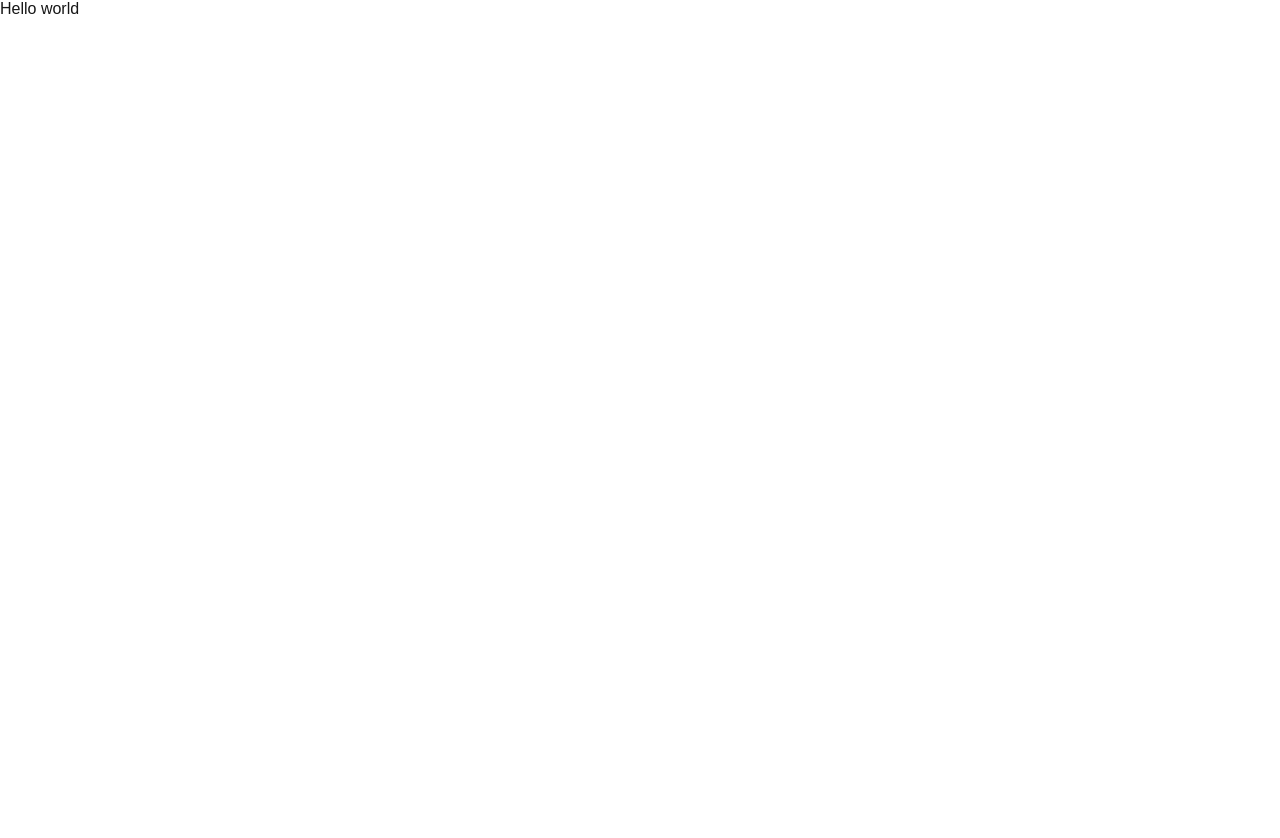
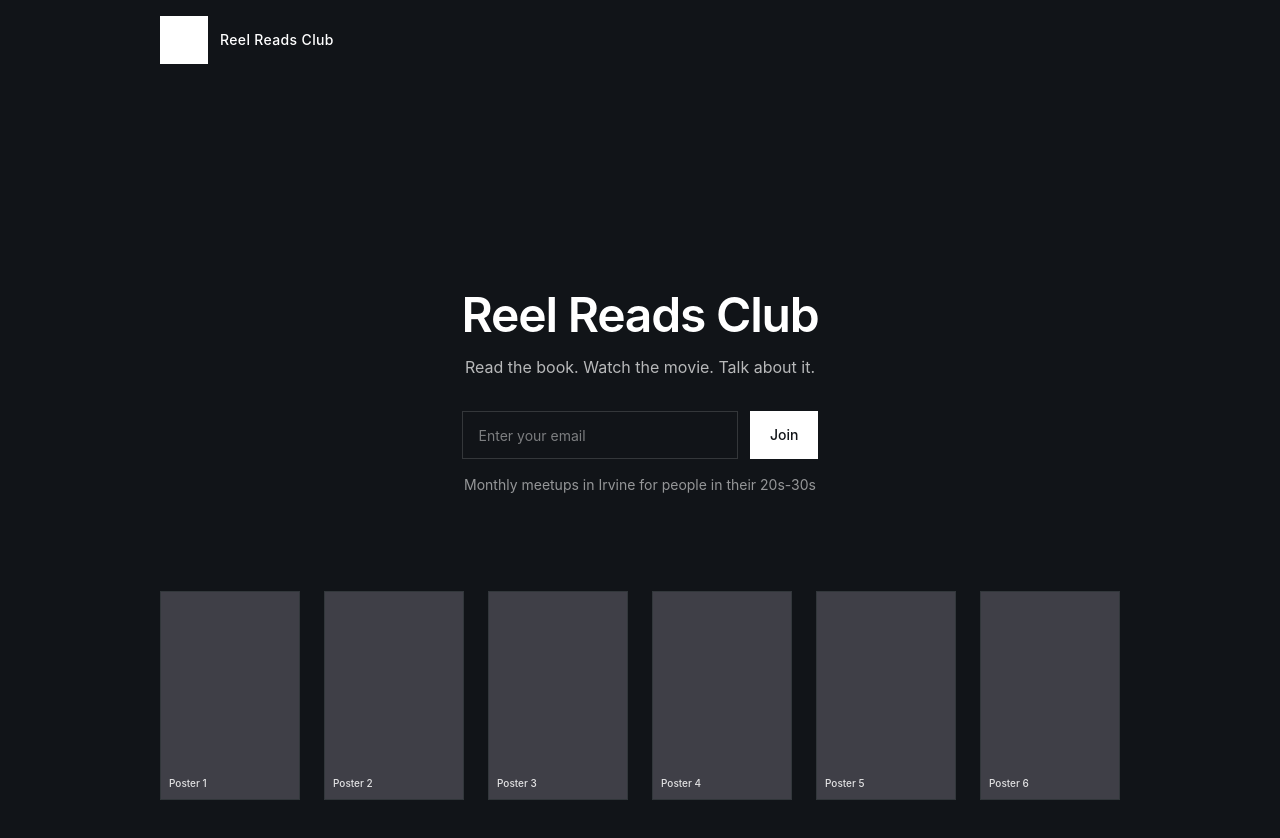
Before and after one commit to ace-lowder/reel-reads, a Next.js app: page / in a window 1280 px wide. Before the commit the page ends 800 px from the top, so only its background shows below. Built offline with nearby package versions, Linux system fonts and the light colour scheme.

Commit message:
feat(frontend): create layout template

```diff
--- a/app/globals.css
+++ b/app/globals.css
@@ -1,14 +1,4 @@
-:root {
-  --background: #ffffff;
-  --foreground: #171717;
-}
-
-@media (prefers-color-scheme: dark) {
-  :root {
-    --background: #0a0a0a;
-    --foreground: #ededed;
-  }
-}
+@import "tailwindcss";
 
 html {
   height: 100%;
@@ -22,28 +12,13 @@ body {
 
 body {
   min-height: 100%;
-  display: flex;
-  flex-direction: column;
-  color: var(--foreground);
-  background: var(--background);
-  font-family: Arial, Helvetica, sans-serif;
-  -webkit-font-smoothing: antialiased;
-  -moz-osx-font-smoothing: grayscale;
 }
 
 * {
   box-sizing: border-box;
-  padding: 0;
-  margin: 0;
 }
 
 a {
   color: inherit;
   text-decoration: none;
 }
-
-@media (prefers-color-scheme: dark) {
-  html {
-    color-scheme: dark;
-  }
-}
--- a/app/layout.js
+++ b/app/layout.js
@@ -1,29 +1,14 @@
-import { Geist, Geist_Mono } from "next/font/google";
 import "./globals.css";
 
-const geistSans = Geist({
-  variable: "--font-geist-sans",
-  subsets: ["latin"],
-});
-
-const geistMono = Geist_Mono({
-  variable: "--font-geist-mono",
-  subsets: ["latin"],
-});
-
 export const metadata = {
-  title: "Create Next App",
-  description: "Generated by create next app",
+  title: "Reel Reads Club",
+  description: "A local book club landing page inspired by Letterboxd.",
 };
 
 export default function RootLayout({ children }) {
   return (
-    <html
-      lang="en"
-      className={`${geistSans.variable} ${geistMono.variable}`}
-      suppressHydrationWarning
-    >
-      <body>{children}</body>
+    <html lang="en" suppressHydrationWarning>
+      <body className="bg-[#111418] text-white antialiased">{children}</body>
     </html>
   );
 }
--- a/app/page.js
+++ b/app/page.js
@@ -1,3 +1,78 @@
+const cards = [
+  { title: "Card 1", poster: "Poster 1", book: "Book 1" },
+  { title: "Card 2", poster: "Poster 2", book: "Book 2" },
+  { title: "Card 3", poster: "Poster 3", book: "Book 3" },
+  { title: "Card 4", poster: "Poster 4", book: "Book 4" },
+  { title: "Card 5", poster: "Poster 5", book: "Book 5" },
+  { title: "Card 6", poster: "Poster 6", book: "Book 6" },
+];
+
 export default function Home() {
-  return <main>Hello world</main>;
+  return (
+    <main className="min-h-screen overflow-hidden bg-[#111418] text-white">
+      <section className="mx-auto flex h-210 w-full max-w-5xl flex-col overflow-hidden px-4 py-4 sm:px-6 lg:px-8">
+        {/* Navbar */}
+        <header className="flex items-center gap-3">
+          <div className="h-12 w-12 bg-white" aria-hidden="true" />
+          <span className="text-sm font-medium tracking-wide">
+            Reel Reads Club
+          </span>
+        </header>
+
+        {/* Hero */}
+        <div className="flex flex-1 flex-col items-center justify-end px-0 text-center sm:pt-18 lg:pt-20 pb-12">
+          <div className="max-w-3xl">
+            <h1 className="text-4xl font-semibold tracking-tight sm:text-5xl">
+              Reel Reads Club
+            </h1>
+            <p className="mt-4 text-base text-white/70">
+              Read the book. Watch the movie. Talk about it.
+            </p>
+
+            <form className="mt-8 flex w-full flex-col gap-3 sm:flex-row sm:justify-center">
+              <label htmlFor="email" className="sr-only">
+                Email address
+              </label>
+              <input
+                id="email"
+                name="email"
+                type="email"
+                placeholder="Enter your email"
+                className="h-12 w-full rounded-none border border-white/15 bg-[#111418] px-4 text-sm text-white placeholder:text-white/45 focus:outline-none"
+                required
+              />
+              <button
+                type="submit"
+                className="h-12 rounded-none bg-white px-5 text-sm font-medium text-[#111418]"
+              >
+                Join
+              </button>
+            </form>
+
+            <p className="mt-4 text-sm text-white/55">
+              Monthly meetups in Irvine for people in their 20s-30s
+            </p>
+          </div>
+        </div>
+
+        {/* Books */}
+        <section className="relative left-1/2 w-screen -translate-x-1/2 pb-6 pt-10 sm:pt-12 lg:left-auto lg:w-full lg:translate-x-0">
+          <ul className="flex w-full flex-nowrap gap-2 overflow-hidden lg:justify-between">
+            {cards.map((card) => (
+              <li key={card.title} className="flex w-35 shrink-0">
+                <article className="group relative w-full overflow-hidden border border-white/12 bg-[#161b20]">
+                  <div className="aspect-2/3 w-full bg-zinc-700 p-2 text-left text-[10px] font-medium text-white/85 transition-opacity duration-150 group-hover:opacity-0">
+                    <div className="flex h-full items-end">{card.poster}</div>
+                  </div>
+                  <div className="absolute inset-0 flex aspect-2/3 w-full items-end bg-emerald-900 p-2 text-left text-[10px] font-medium text-white opacity-0 transition-opacity duration-150 group-hover:opacity-100">
+                    <div>{card.book}</div>
+                  </div>
+                </article>
+              </li>
+            ))}
+          </ul>
+        </section>
+      </section>
+    </main>
+  );
 }
--- a/package.json
+++ b/package.json
@@ -8,8 +8,11 @@
     "start": "next start"
   },
   "dependencies": {
+    "@tailwindcss/oxide-linux-x64-gnu": "^4.2.2",
+    "@tailwindcss/postcss": "^4.2.2",
     "next": "16.2.3",
     "react": "19.2.4",
-    "react-dom": "19.2.4"
+    "react-dom": "19.2.4",
+    "tailwindcss": "^4.2.2"
   }
 }
--- /dev/null
+++ b/postcss.config.mjs
@@ -0,0 +1,5 @@
+export default {
+  plugins: {
+    "@tailwindcss/postcss": {},
+  },
+};
```
Also changed, not shown: app/page.module.css (deleted, +0 -142 lines), 2 other files (tests, documents, lock files or other folders).
